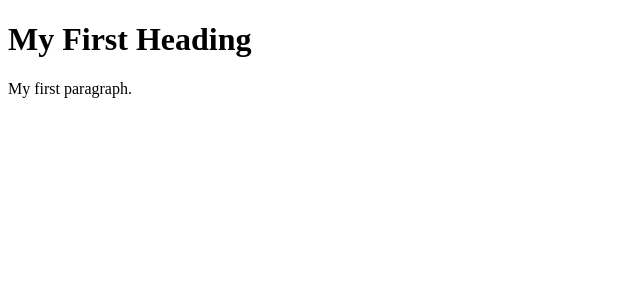
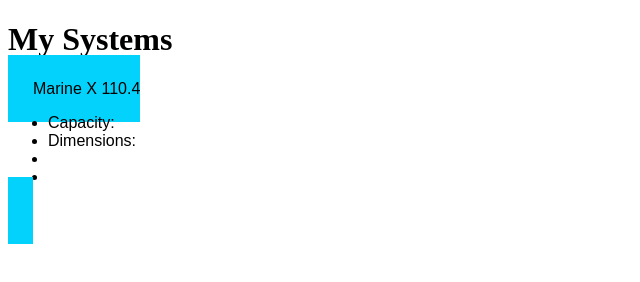
Before and after one commit to jbfishtanks/jbfishtanks, a plain HTML site: page index.html in a window 1280 px wide. Shown: the whole page, without its empty margins (0-640 px from the left). Drawn offline with Linux system fonts and the light colour scheme.

Commit message:
css file creation

```diff
--- a/index.html
+++ b/index.html
@@ -1,9 +1,22 @@
 <!DOCTYPE html>
 <html>
+<head>
+<link rel="stylesheet" href="indexstyle.css">
+</head>
 <body>
-
-<h1>My First Heading</h1>
-<p>My first paragraph.</p>
-
+	<span id="table">
+		<span></span>
+	</span>
+<h1>My Systems</h1>
+	<container id="systems">
+		<span class="systemname" id="marinex110">Marine X 110.4
+			<ul>
+				<li>Capacity:</li>
+				<li>Dimensions:</li>
+				<li></li>
+				<li></li>
+			</ul>
+		</span>
+	</container>
 </body>
 </html>
--- /dev/null
+++ b/indexstyle.css
@@ -0,0 +1,20 @@
+#marinex110 {
+	background-color:#03d3fc;
+}
+
+.systemname {
+	font-family: "Impact, Charcoal", sans-serif;"
+	font-size:30px;
+	padding-top:25px;
+	padding-right: 25px;
+	padding-left:25px;
+	padding-bottom:25px;
+}
+
+#systems {
+
+}
+
+body {
+	background-color:;
+}
```
